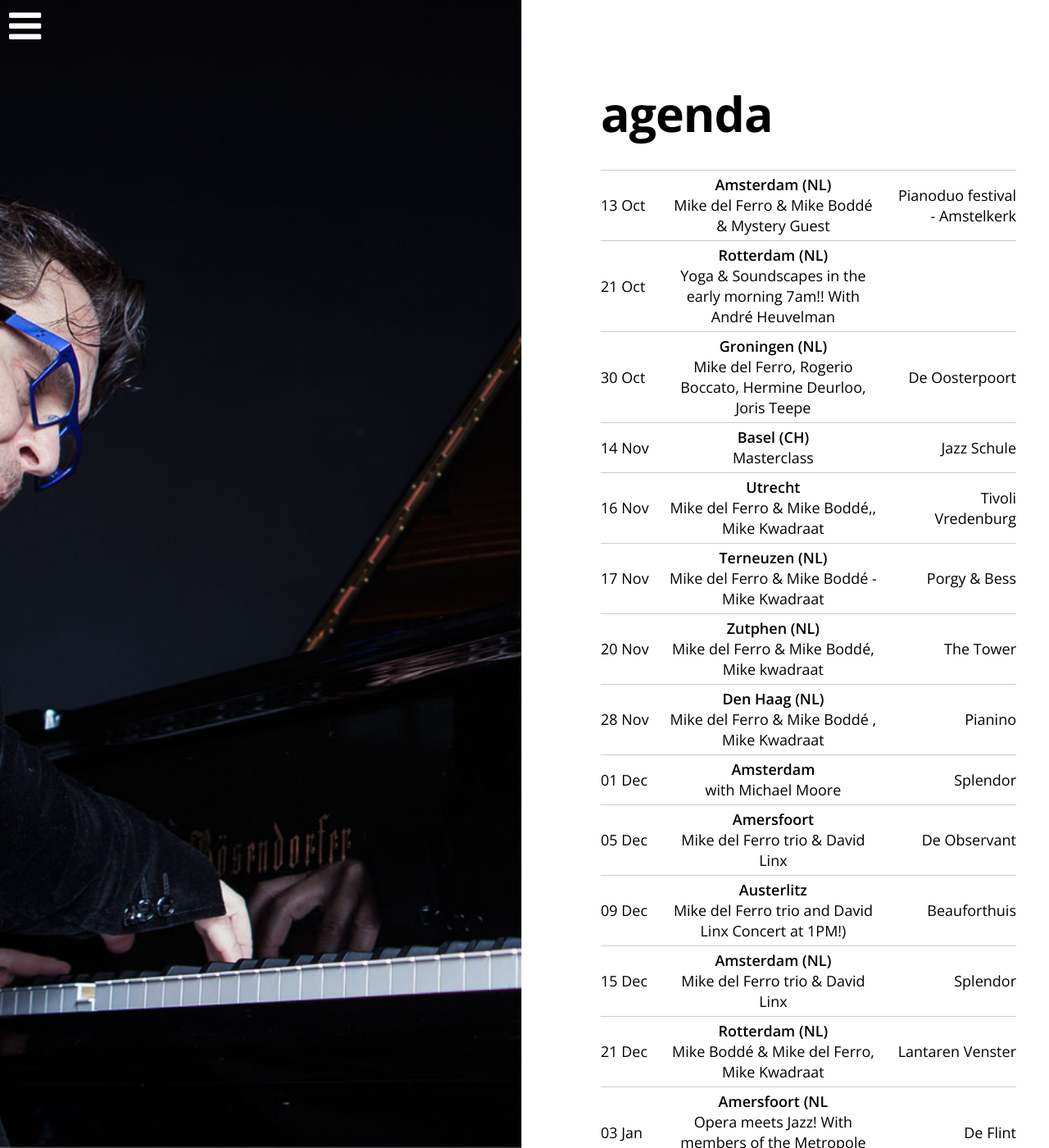
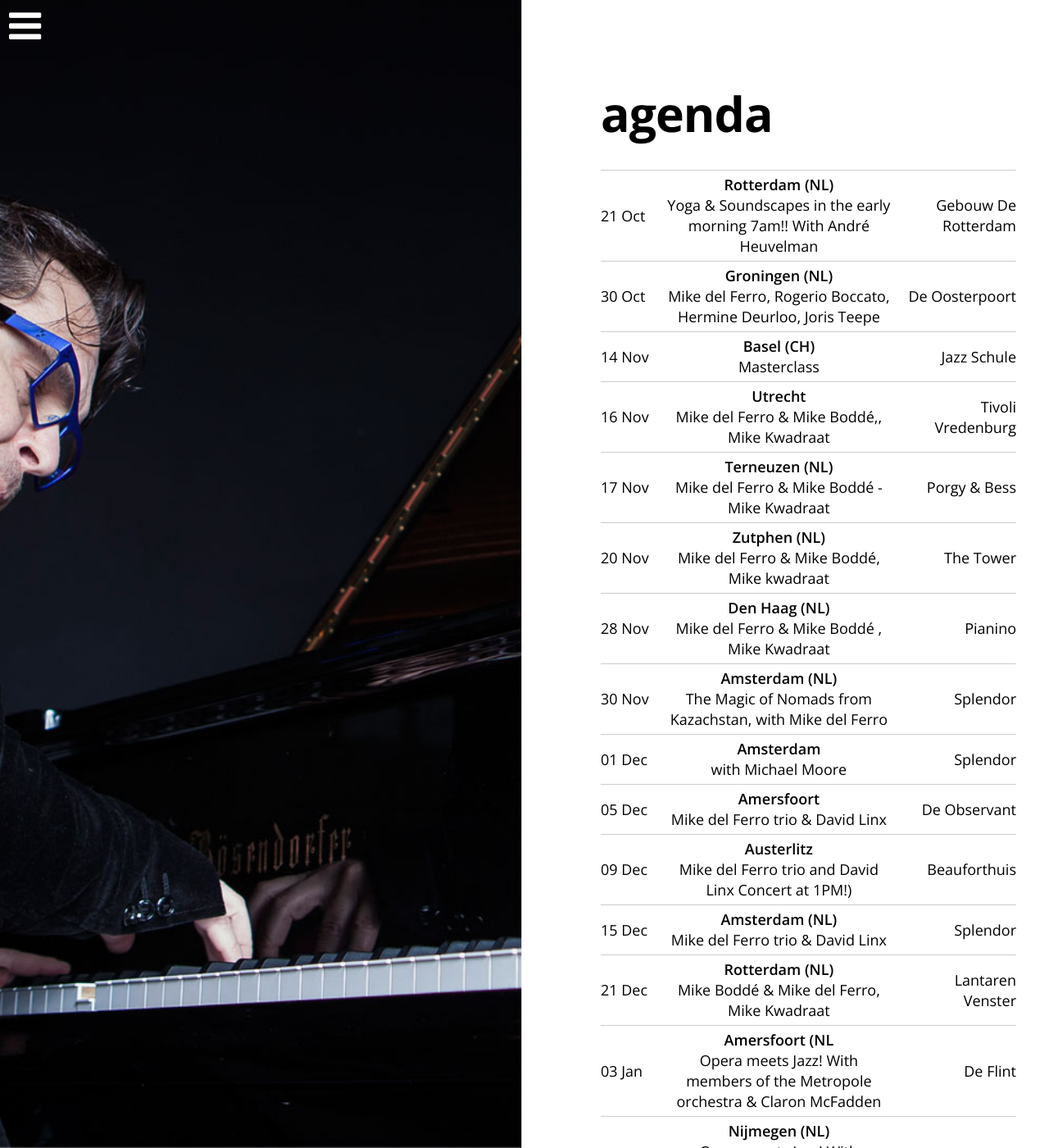
Before and after one commit to mikedelferro/website, a Jekyll site: the page built from agenda.html, in a window 1280 px wide and 1400 px high. Shown: the whole window at 82% size. Built offline with Jekyll 4.4.1, drawn with Linux system fonts in a browser that asks for light colours; nearby versions of some CDN libraries; some of the changed text lies outside the part shown.

Commit message:
Updated '_config.yml' via CloudCannon

```diff
--- a/_config.yml
+++ b/_config.yml
@@ -1,7 +1,7 @@
 gigs:
   - title: Yoga & Soundscapes in the early morning 7am!! With André Heuvelman
     date: 2018-10-21 07:00:00
-    location:
+    location: Gebouw De Rotterdam
     venue: Rotterdam (NL)
     url: >-
       http://www.rotterdamsphilharmonisch.nl/nl/concerten/andré-heuvelman-yoga-soundscapes
@@ -20,11 +20,11 @@ gigs:
     location: Jazz Schule
     venue: Basel (CH)
     url:
-  - title: Mike del Ferro & Mike Boddé & Mystery Guest
-    date: 2018-10-13 20:00:00
-    location: Pianoduo festival - Amstelkerk
+  - title: 'The Magic of Nomads from Kazachstan, with Mike del Ferro'
+    date: 2018-11-30 20:30:00
+    location: Splendor
     venue: Amsterdam (NL)
-    url: 'https://www.pianoduofestival.nl'
+    url: 'https://www.splendoramsterdam.com'
   - title: Mike del Ferro & Mike Boddé - Mike Kwadraat
     date: 2018-11-17 20:30:00
     location: Porgy & Bess
```
